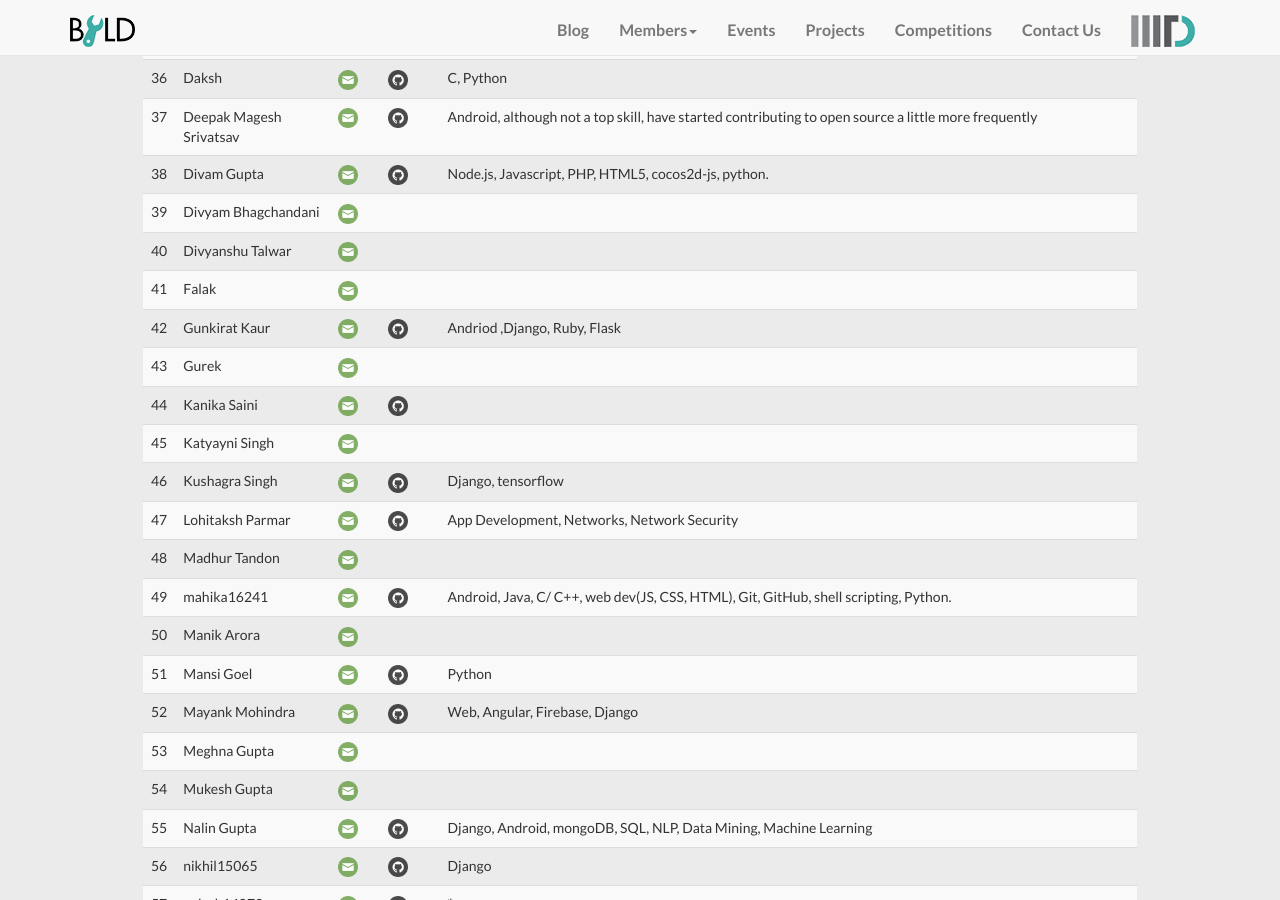
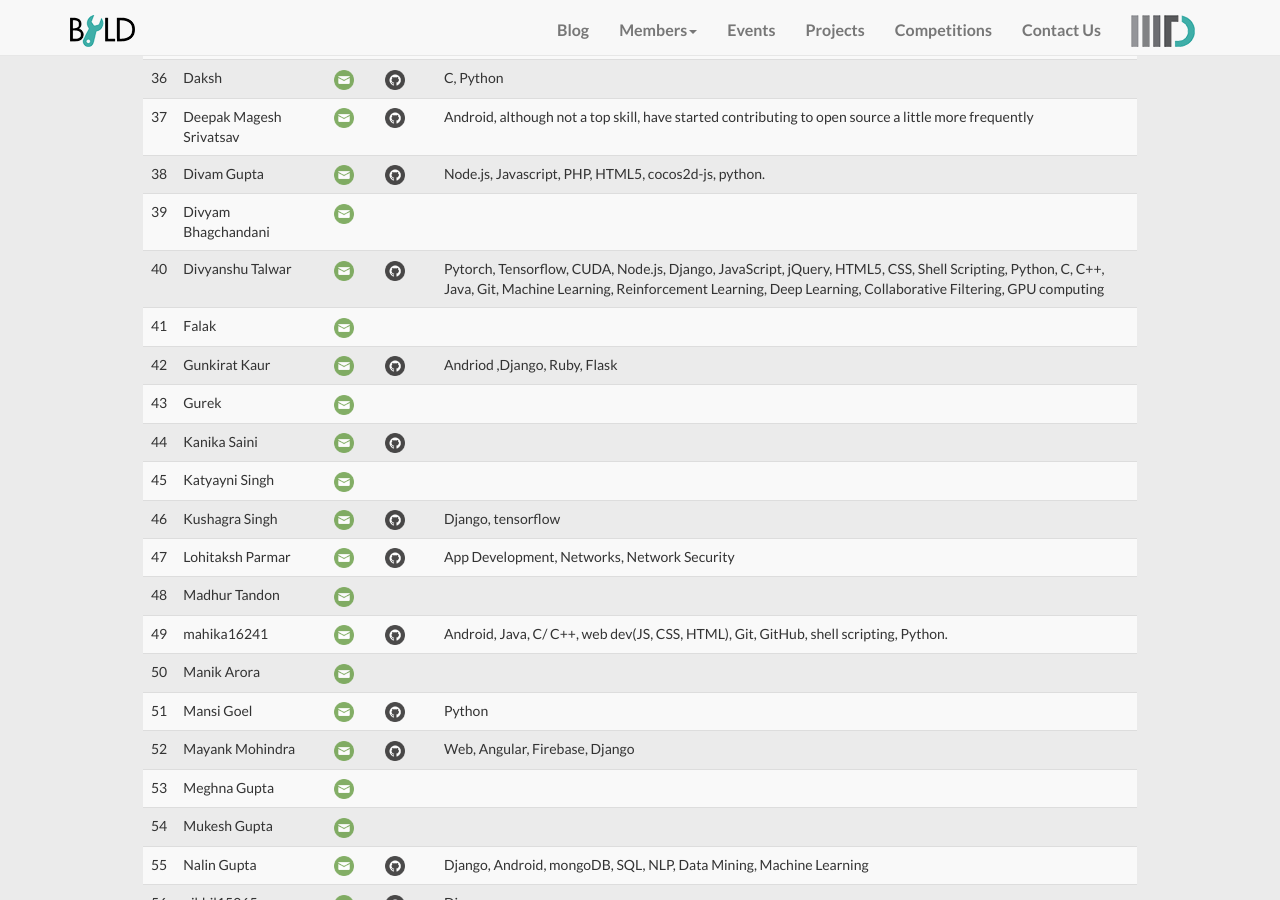
Before and after one commit to IIIT-Delhi/byld-website, a Jekyll site: the page built from site/members.md, in a window 1280 px wide and 900 px high, scrolled down 1871 px. Built offline with Jekyll 4.4.1, drawn with Linux system fonts in a browser that asks for light colours; nearby versions of some CDN libraries.

Commit message:
members.md: Update data for Divyanshu

```diff
--- a/site/members.md
+++ b/site/members.md
@@ -254,6 +254,8 @@ members:
 
 - email: divyanshu15028
   name: Divyanshu Talwar
+  github: divyanshu-talwar
+  skills: Pytorch, Tensorflow, CUDA, Node.js, Django, JavaScript, jQuery, HTML5, CSS, Shell Scripting, Python, C, C++, Java, Git, Machine Learning, Reinforcement Learning, Deep Learning, Collaborative Filtering, GPU computing
 
 - email: falak16018
   name: Falak
```
